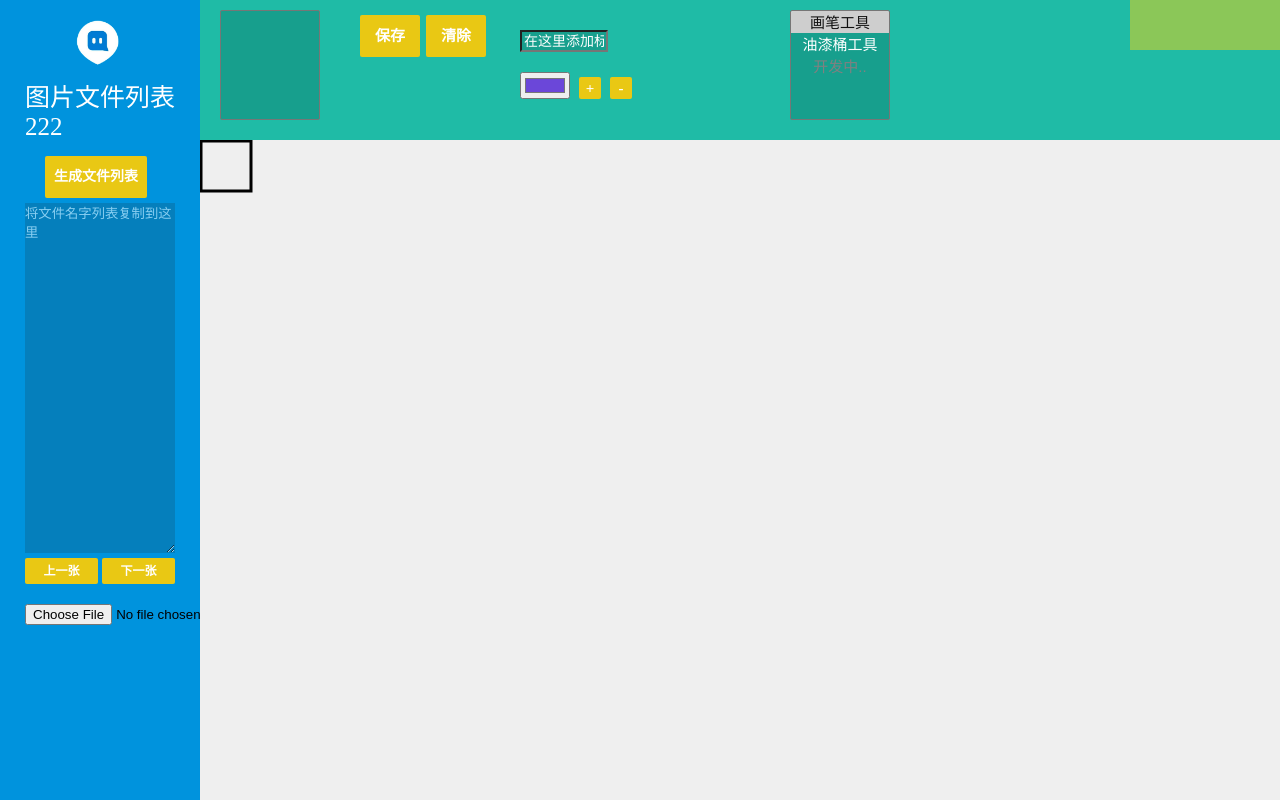
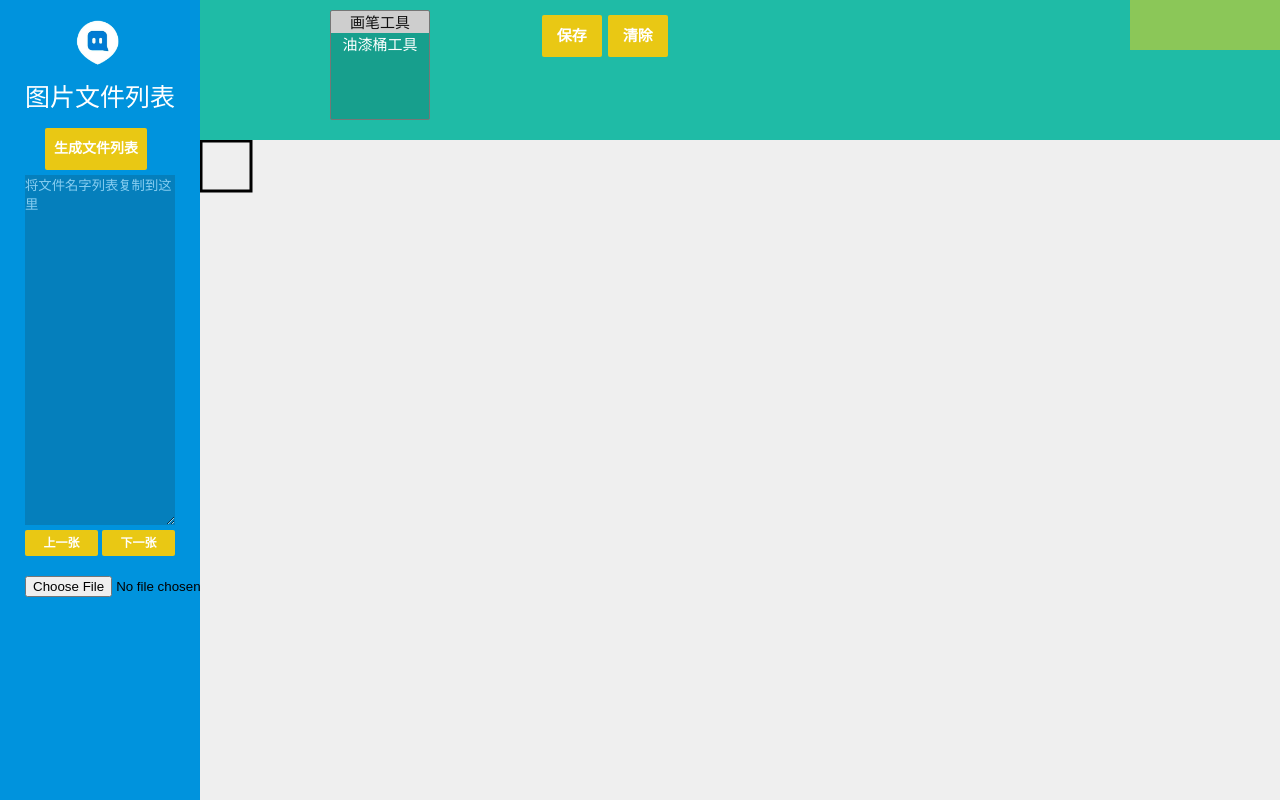
Before and after one commit to Flyfries/imageSeg, a plain HTML site: page index.html in a window 1280 px wide. Drawn offline with Linux system fonts and the light colour scheme; a web font is replaced by a local one.

Commit message:
feat: 去掉颜色标签功能，默认白色

```diff
--- a/index.html
+++ b/index.html
@@ -16,7 +16,7 @@
 	   <div id = "logo">
 			<img draggable="false"src="images/logo.png"></img>
 	   </div>
-     <p>图片文件列表222</p>
+     <p>图片文件列表</p>
      <a  id ="genFileList"  class="dow" disabled = "disabled" > 生成文件列表</a>
      <textarea id = "fileListInput" placeholder="将文件名字列表复制到这里"></textarea>
      <div id = "fileList"> </div>
@@ -40,34 +40,22 @@
   	<div class = "mousePosition"></div>
 
   	<div class="content">
-  		<div id = 'category'>
-  			<select multiple class ="category">
-  		 		<!-- <option value="heart">heart</option> -->
-  			</select>
+        <div id= 'storeDiv'>
+            <select multiple id ="toolsBar" >
+                <option value="brush" selected=true>画笔工具</option>
+                <option value="paintPot">油漆桶工具</option>
 
-  		</div>
+            </select>
+
+        </div>
+
   		<div id= 'markDiv'>
         <a id ="submit" class="dowLit2 cube"  > 保存</a>
         <a id ="clearCanvas" class="dowLit2 cube"  > 清除</a>
 
   		</div>
-      <div id= 'labelDiv'>
-        <input class='newCateInput' placeholder="在这里添加标签"/>
 
-        <div id='labelBtn'><input id="color" type="color"/>
-        <a id ="addCate" class="dowSLit" >+</a>
-        <a id ="delCate" class="dowSLit" >-</a>
-      </div>
-      </div>
-  		<div id= 'storeDiv'>
-  			<select multiple id ="toolsBar" >
-  				<option value="brush" selected=true>画笔工具</option>
-  				<option value="paintPot">油漆桶工具</option>
-  				<option value="paintPot" disabled=true>开发中..</option>
 
-  			</select>
-
-  		</div>
 
   	</div>
 
@@ -635,15 +623,15 @@ $(function(){
   			switch (tool) {
   		    case 'paintPot':
   		        $('#status').hide()
-  						if(!$(".category option:checked")[0]) {
-  							alert('请先添加颜色的样式')
-  							return
-  						}
-  						let painColorArr = $(".category option:checked")[0].style.backgroundColor.slice(4,-1).split(',')
-  						for (var i = 0; i < painColorArr.length; i++) {
-  							painColorArr[i] = +painColorArr[i].trim()
-  						}
-  						painColorArr.push(255)
+  						// if(!$(".category option:checked")[0]) {
+  						// 	alert('请先添加颜色的样式')
+  						// 	return
+  						// }
+  						// let painColorArr = $(".category option:checked")[0].style.backgroundColor.slice(4,-1).split(',')
+  						// for (var i = 0; i < painColorArr.length; i++) {
+  						// 	painColorArr[i] = +painColorArr[i].trim()
+  						// }
+  						painColorArr = [255, 255, 255, 255]; // 白色
   						$('#mask').show()
   		        window.setTimeout(function(){
   		          if(painColorArr){
--- a/styles/style.css
+++ b/styles/style.css
@@ -123,20 +123,18 @@ button{
 ::-webkit-input-placeholder { /* WebKit browsers */
 color: #fff;
 }
+
+
+#storeDiv{
+	flex: 1;
+	height: 100%;
+	margin-left: 130px;
+}
 #markDiv{
+	flex: 5;
 	margin-top: 5px;
-  width: 130px;
+  	width: 130px;
 	height: 50%;
-	margin-right: 30px;
-}
-#labelDiv{
-	margin-top: 20px;
-	flex: 1
-}
-#storeDiv{
-	flex:3;
-	height: 100%;
-	/*margin-right: 30px;*/
 }
 #labelBtn{
 	margin-top: 20px
```
